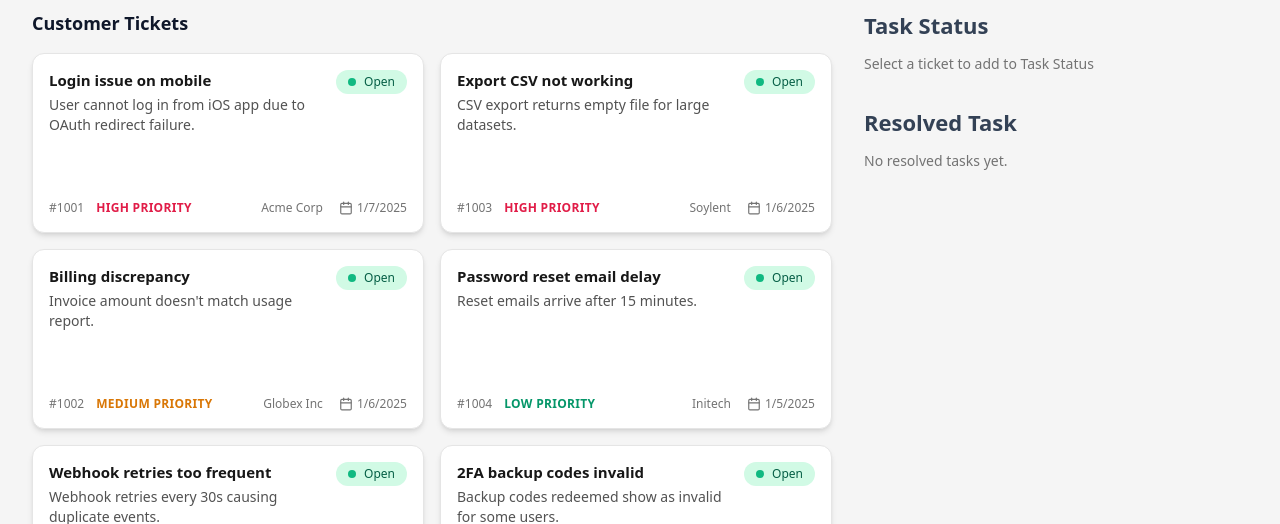
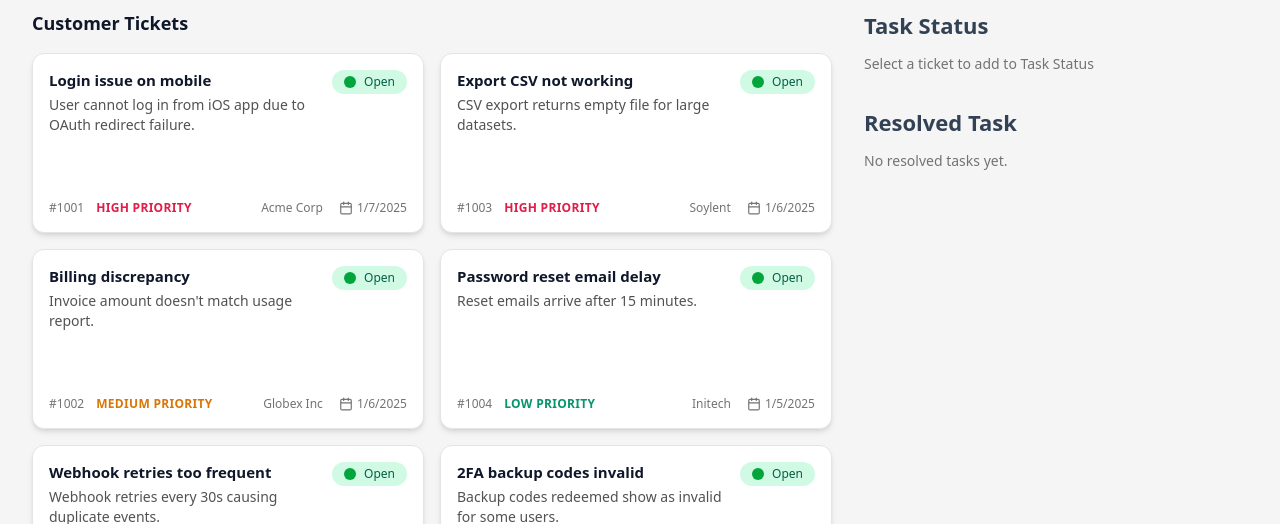
Before and after one commit to ripon-ch/customer_service_zone, a React (Vite) app: page / in a window 1280 px wide. Shown: the part 276-800 px from the top of the page. Built offline with nearby package versions, Linux system fonts and the light colour scheme.

Commit message:
project complete

```diff
--- a/src/Components/TicketCard.jsx
+++ b/src/Components/TicketCard.jsx
@@ -7,7 +7,7 @@ function TicketCard({ ticket, onSelect, inProgressIds }) {
 
     const pillClasses =
         status === "In-Progress"
-            ? "bg-amber-100 text-amber-800"
+            ? "bg-[#F8F3B9] text-[#9C7700]"
             : status === "Resolved"
             ? "bg-emerald-100 text-emerald-800"
             : "bg-emerald-100 text-emerald-800";
@@ -20,12 +20,15 @@ function TicketCard({ ticket, onSelect, inProgressIds }) {
             : "text-emerald-600";
 
     return (
-        <button onClick={() => onSelect(ticket)} className="w-full text-left h-full">
+        <button
+            onClick={() => onSelect(ticket)}
+            className="w-full text-left h-full"
+        >
             <div className="h-full min-h-[180px] flex flex-col justify-between rounded-xl border border-neutral-200 bg-white p-4 shadow-md hover:shadow-lg transition-shadow">
                 {/* Top row */}
                 <div className="flex items-start justify-between gap-3">
                     <div className="min-w-0">
-                        <h4 className="text-[15px] font-semibold text-neutral-900 leading-snug truncate">
+                        <h4 className="text-[15px] font-semibold text-neutra-900 leading-snug truncate">
                             {ticket.title}
                         </h4>
                         <p className="mt-1 text-sm text-neutral-600 line-clamp-2">
@@ -36,10 +39,10 @@ function TicketCard({ ticket, onSelect, inProgressIds }) {
                         className={`shrink-0 inline-flex items-center gap-2 rounded-full px-3 py-1 text-xs font-medium ${pillClasses}`}
                     >
                         <span
-                            className={`h-2 w-2 rounded-full ${
+                            className={`h-3 w-3 rounded-full ${
                                 status === "In-Progress"
-                                    ? "bg-amber-500"
-                                    : "bg-emerald-500"
+                                    ? "bg-[#FEBB0C]"
+                                    : "bg-[#02A53B]"
                             }`}
                         />
                         {status}
```
